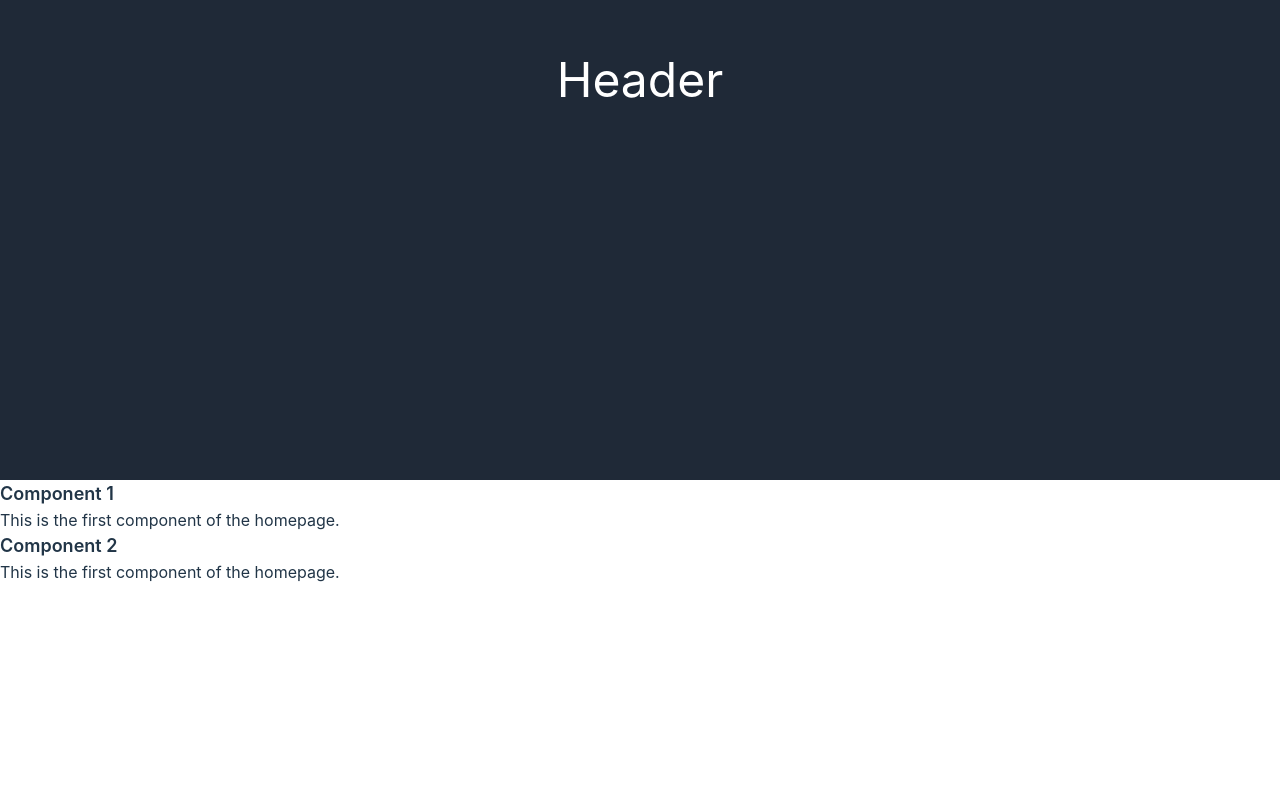
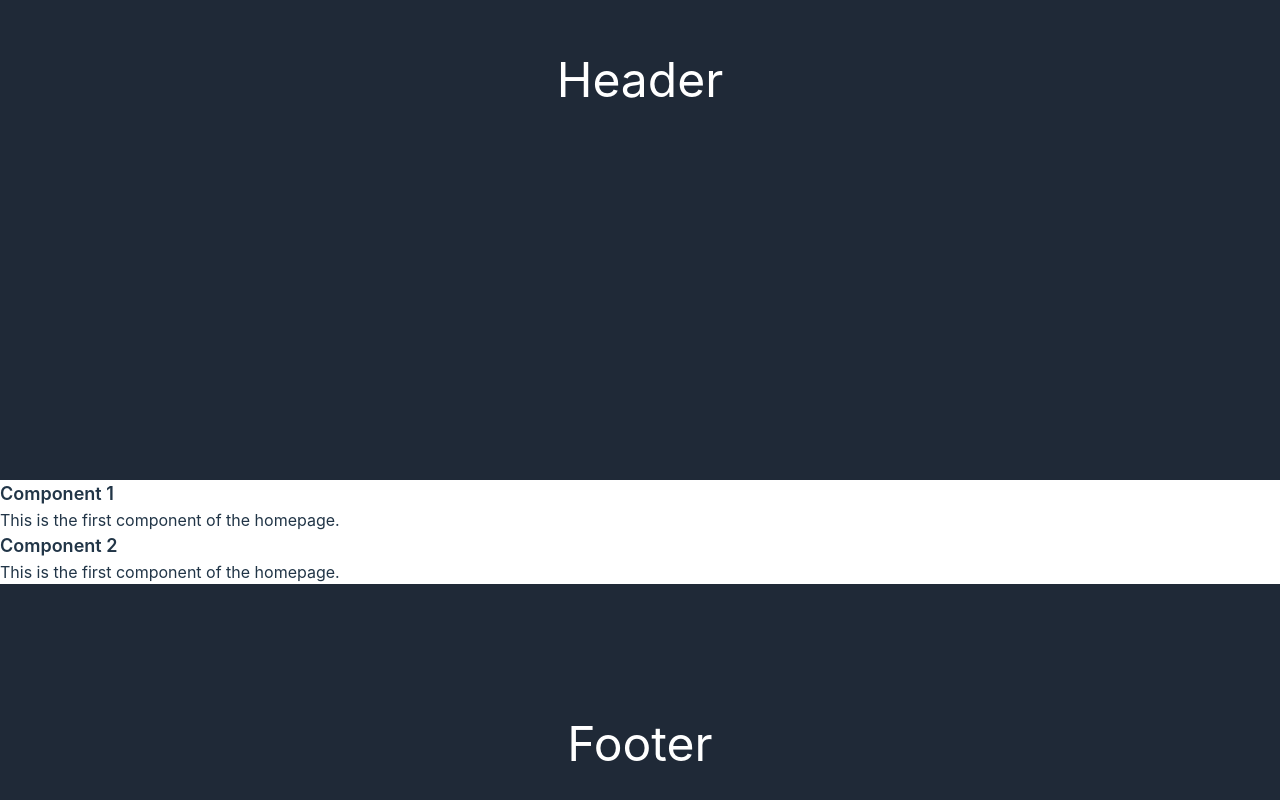
Before and after one commit to Valeriusdev/react-library-app, a React (Vite) app: page / in a window 1280 px wide. Shown: the part 320-1120 px from the top of the page. Before the commit the page ends 904 px from the top, so only its background shows below. Built offline with nearby package versions, Linux system fonts and the light colour scheme.

Commit message:
add Footer

```diff
--- /dev/null
+++ b/src/components/Footer.jsx
@@ -0,0 +1,13 @@
+import React from "react";
+
+const Footer = () => {
+  return (
+    <footer className="w-screen h-full bg-gray-800 text-white flex items-center justify-center">
+      <div className="w-full">
+        <h2 className="text-5xl text-center">Footer</h2>
+      </div>
+    </footer>
+  )
+}
+
+export default Footer;
--- a/src/layout/HomeLayout.jsx
+++ b/src/layout/HomeLayout.jsx
@@ -1,6 +1,7 @@
 import Header from '../components/Header'
 import Component1 from '../components/Component1'
 import Component2 from '../components/Component2'
+import Footer from '../components/Footer'
 
 const HomeLayout = () => {
   return (
@@ -18,6 +19,9 @@ const HomeLayout = () => {
           </div>
         </div>
       </main>
+      <div className="w-full h-[40vh]">
+        <Footer />
+      </div>
     </div>
   )
 }
```
